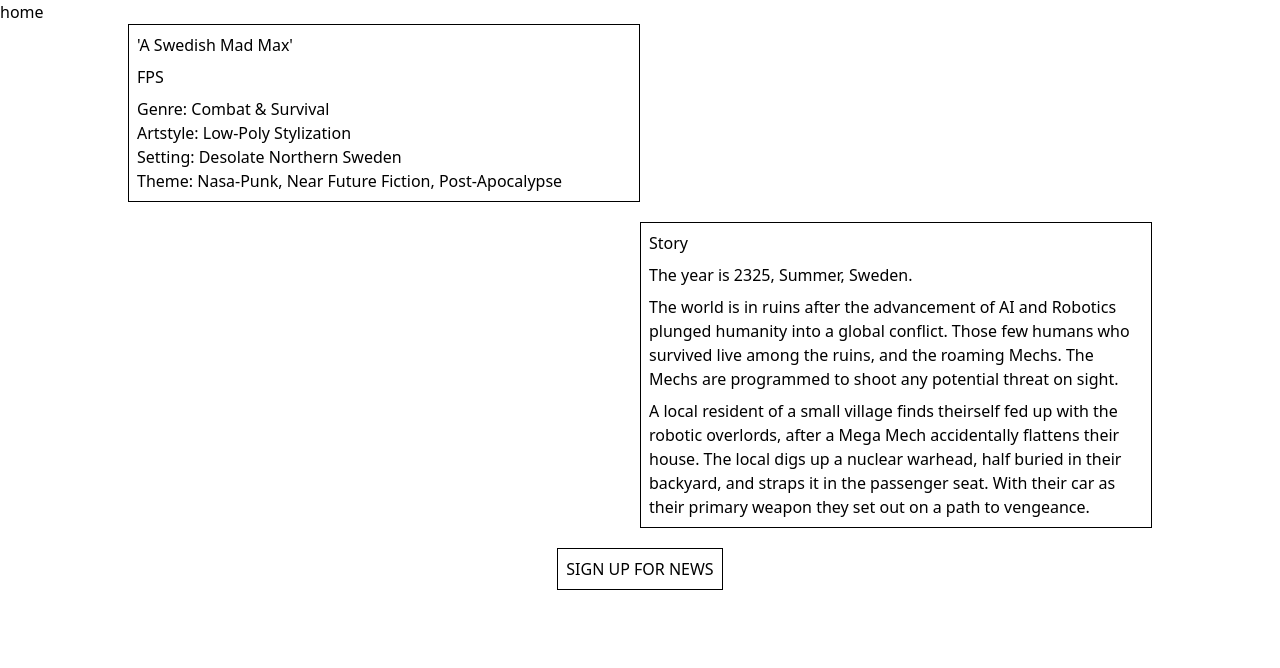
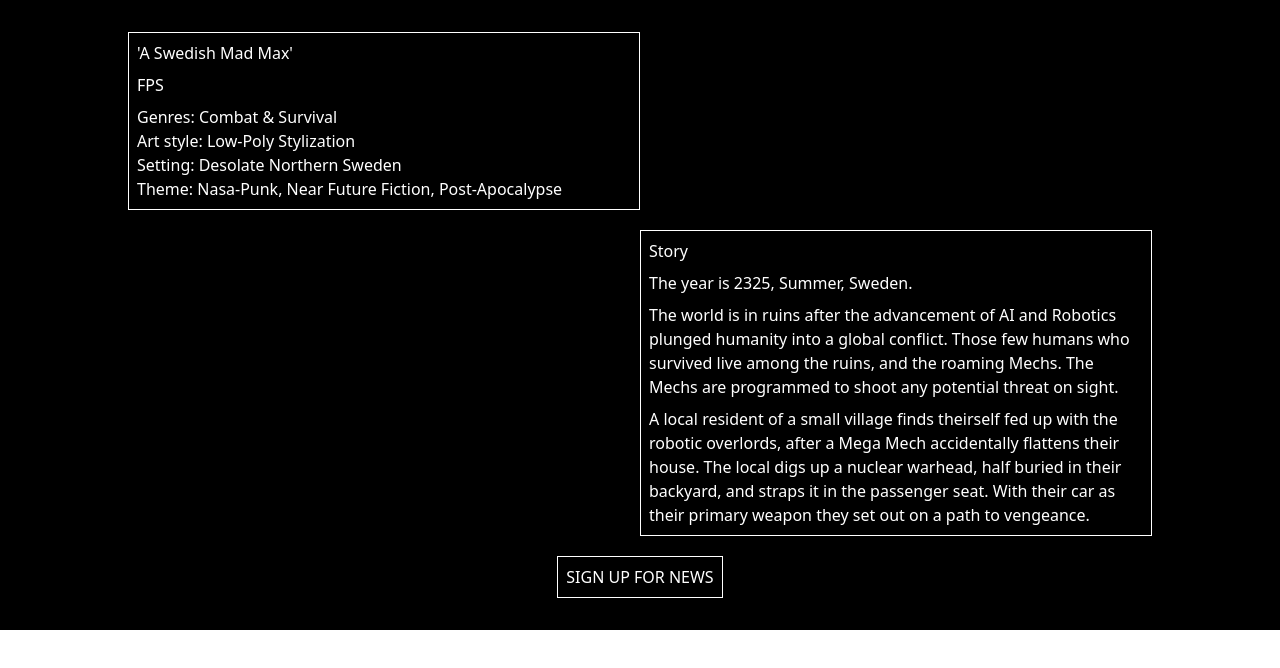
Before and after one commit to Alexander-Lindstroem/enginelight__web, a Next.js app: page / in a window 1280 px wide. Shown: the top 668 px of the page. Built offline with nearby package versions, Linux system fonts and the light colour scheme.

Commit message:
added fixed changes

```diff
--- a/src/app/page.tsx
+++ b/src/app/page.tsx
@@ -1,18 +1,9 @@
-import Category from "@/components/Category";
-import Description from "@/components/Description";
-import NewsBtn from "@/components/NewsBtn";
+import DescriptionContent from "@/components/DescriptionContent";
 
 const Home = () => {
   return (
     <>
-    <div>home</div>
-    <div className="max-w-6xl w-4/5 mx-auto">
-      <div className="flex flex-col gap-5 ">
-        <Category/>
-        <Description/>
-        <NewsBtn btnTitle='SIGN UP FOR NEWS'/>
-      </div>
-    </div>
+      <DescriptionContent/>
     </>
   );
 }
--- a/src/components/Category/index.tsx
+++ /dev/null
@@ -1,20 +0,0 @@
-import { categorys, Category as CategoryType } from "@/description-content-data";
-
-const Category = () => {
-  return (
-    <div className="flex flex-col gap-2 border-black border-1 md:w-1/2 w-full p-2">
-      <h2>'A Swedish Mad Max'</h2>
-      <h2>FPS</h2>
-      {categorys.map((cat: CategoryType, index: number) => (
-        <div key={index}>
-          <p>Genre: {cat.genre}</p>
-          <p>Artstyle: {cat.artstyle}</p>
-          <p>Setting: {cat.setting}</p>
-          <p>Theme: {cat.theme}</p>
-        </div>
-      ))}
-    </div>
-  );
-};
-
-export default Category;
--- a/src/components/Description/index.tsx
+++ /dev/null
@@ -1,18 +0,0 @@
-import { description, Description as DescriptionType } from "@/description-content-data";
-
-const Description = () => {
-  return (
-    <div className="border-black border-1 md:w-1/2 w-full self-end p-2">
-      {description.map((desc: DescriptionType, index: number) => (
-        <div className="flex flex-col gap-2" key={index}>
-          <h3>{desc.title}</h3>
-          <p>{desc.firstpar}</p>
-          <p>{desc.secondpar}</p>
-          <p>{desc.thirdpar}</p>
-        </div>
-      ))}
-    </div>
-  );
-};
-
-export default Description;
--- /dev/null
+++ b/src/components/DescriptionContent/index.tsx
@@ -0,0 +1,44 @@
+import NewsBtn from "../NewsBtn";
+
+const DescriptionContent = () => {
+  return (
+    <div className="w-full bg-black text-white">
+      <div className="max-w-6xl w-4/5 mx-auto py-8">
+        <div className="flex flex-col gap-5">
+          <div className="flex flex-col gap-2 border-white border md:w-1/2 w-full p-2">
+            <h2>'A Swedish Mad Max'</h2>
+            <h2>FPS</h2>
+            <div>
+              <p>Genres: Combat & Survival</p>
+              <p>Art style: Low-Poly Stylization</p>
+              <p>Setting: Desolate Northern Sweden</p>
+              <p>Theme: Nasa-Punk, Near Future Fiction, Post-Apocalypse</p>
+            </div>
+          </div>
+
+          <div className="flex flex-col gap-2 border-white border md:w-1/2 w-full self-end p-2">
+            <h2>Story</h2>
+            <p>The year is 2325, Summer, Sweden.</p>
+            <p>
+              The world is in ruins after the advancement of AI and Robotics plunged
+              humanity into a global conflict. Those few humans who survived live
+              among the ruins, and the roaming Mechs. The Mechs are programmed to
+              shoot any potential threat on sight.
+            </p>
+            <p>
+              A local resident of a small village finds theirself fed up with the
+              robotic overlords, after a Mega Mech accidentally flattens their house.
+              The local digs up a nuclear warhead, half buried in their backyard, and
+              straps it in the passenger seat. With their car as their primary weapon
+              they set out on a path to vengeance.
+            </p>
+          </div>
+
+          <NewsBtn hrefPath="/" btnTitle="SIGN UP FOR NEWS" />
+        </div>
+      </div>
+    </div>
+  );
+};
+
+export default DescriptionContent;
--- a/src/components/NewsBtn/index.tsx
+++ b/src/components/NewsBtn/index.tsx
@@ -1,11 +1,16 @@
 type NewsBtnProps = {
     btnTitle: string;
 }
+type HrefProps = {
+    hrefPath: string;
+}
 
-const NewsBtn = ({btnTitle}: NewsBtnProps) => {
+type Props = NewsBtnProps & HrefProps;
+
+const NewsBtn = ({btnTitle, hrefPath}: Props) => {
     return (
         <div className="flex justify-center ">
-            <a className="border-black border-1 p-2" href="/" target="_blank">{btnTitle}</a>
+            <a className="border-white border-1 p-2" href={hrefPath} target="_blank">{btnTitle}</a>
         </div>
     )
 }
--- a/src/description-content-data.ts
+++ /dev/null
@@ -1,31 +0,0 @@
-export interface Category {
-    genre: string;
-    artstyle: string;
-    setting: string;
-    theme: string;
-}
-
-export interface Description {
-    title: string;
-    firstpar: string;
-    secondpar: string;
-    thirdpar: string;
-}
-
-export const categorys: Category[] = [
-    {
-        genre: 'Combat & Survival',
-        artstyle: 'Low-Poly Stylization',
-        setting: 'Desolate Northern Sweden',
-        theme: 'Nasa-Punk, Near Future Fiction, Post-Apocalypse'
-    }
-]
-
-export const description: Description[] = [
-    {
-        title: 'Story',
-        firstpar: 'The year is 2325, Summer, Sweden.',
-        secondpar: 'The world is in ruins after the advancement of AI and Robotics plunged humanity into a global conflict. Those few humans who survived live among the ruins, and the roaming Mechs. The Mechs are programmed to shoot any potential threat on sight.',
-        thirdpar: 'A local resident of a small village finds theirself fed up with the robotic overlords, after a Mega Mech accidentally flattens their house. The local digs up a nuclear warhead, half buried in their backyard, and straps it in the passenger seat. With their car as their primary weapon they set out on a path to vengeance.'
-    }
-]
```
